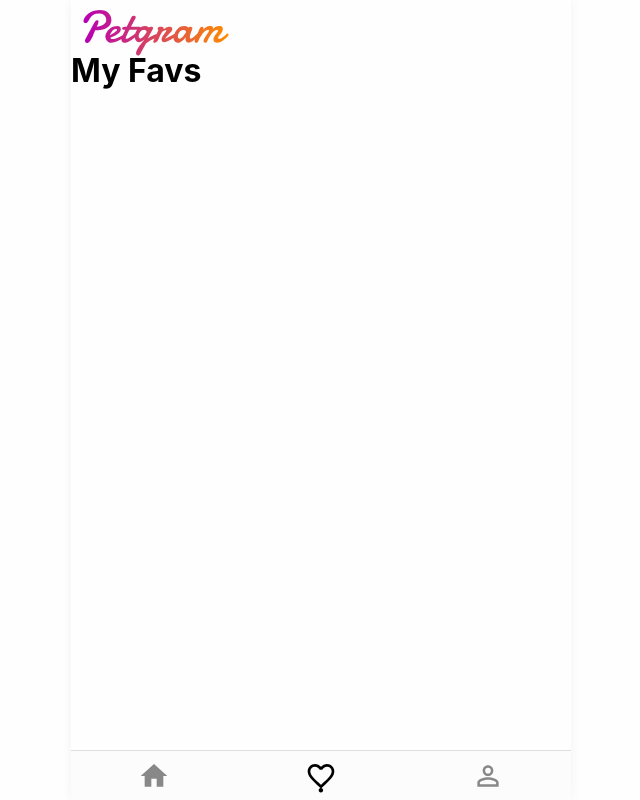
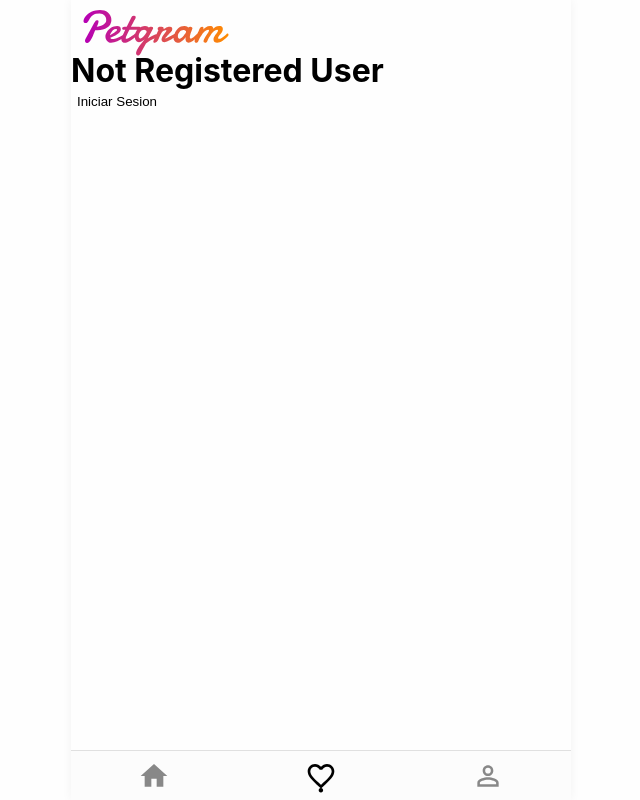
Before and after one commit to MauroBrandan/Petgram, a React app: page /favs in a window 1280 px wide. Shown: the whole page, without its empty margins (319-959 px from the left). Built offline with nearby package versions, Linux system fonts and the light colour scheme.

Commit message:
React Context

```diff
--- a/src/App.js
+++ b/src/App.js
@@ -1,5 +1,6 @@
-import React from 'react'
+import React, { useContext } from 'react'
 import { BrowserRouter, Route, Routes, Navigate } from 'react-router-dom'
+import { Context } from './Context'
 import { GlobalStyles } from './styles/GlobalStyles'
 import { Logo } from './components/Logo'
 import { NavBar } from './components/NavBar'
@@ -9,9 +10,9 @@ import { Favorites } from './pages/Favorites'
 import { User } from './pages/User'
 import { Register } from './pages/Register'
 
-const isLogged = true
+export const App = () => {
+	const { isAuth } = useContext(Context)
 
-export const App = () => {
 	return (
 		<BrowserRouter>
 			<GlobalStyles />
@@ -20,8 +21,8 @@ export const App = () => {
 				<Route path='/' element={<Home />} />
 				<Route path='/pet/:categoryId' element={<Home />} />
 				<Route path='/detail/:detailId' element={<Detail />} />
-				<Route path='/favs' element={isLogged ? <Favorites /> : <Register />} />
-				<Route path='/user' element={isLogged ? <User /> : <Register />} />
+				<Route path='/favs' element={isAuth ? <Favorites /> : <Register />} />
+				<Route path='/user' element={isAuth ? <User /> : <Register />} />
 			</Routes>
 			<NavBar />
 		</BrowserRouter>
--- /dev/null
+++ b/src/Context.js
@@ -0,0 +1,20 @@
+import React, { createContext, useState } from 'react'
+
+export const Context = createContext()
+
+export function Provider({ children }) {
+	const [isAuth, setIsAuth] = useState(false)
+
+	const value = {
+		isAuth,
+		activateAuth: () => {
+			setIsAuth(true)
+		},
+	}
+
+	return (
+        <Context.Provider value={value}>
+            {children}
+        </Context.Provider>
+    )
+}
--- a/src/index.js
+++ b/src/index.js
@@ -1,6 +1,7 @@
 import React from 'react'
 import ReactDOM from 'react-dom'
 import { ApolloClient, ApolloProvider, InMemoryCache } from '@apollo/client'
+import { Provider } from './Context'
 
 import { App } from './App'
 
@@ -10,8 +11,10 @@ const client = new ApolloClient({
 })
 
 ReactDOM.render(
-	<ApolloProvider client={client}>
-		<App />
-	</ApolloProvider>,
+	<Provider>
+		<ApolloProvider client={client}>
+			<App />
+		</ApolloProvider>
+	</Provider>,
 	document.getElementById('app')
 )
--- a/src/pages/Register.js
+++ b/src/pages/Register.js
@@ -1,9 +1,15 @@
-import React from 'react'
+import React, { useContext } from 'react'
+import { Context } from '../Context'
 
 export const Register = () => {
+	const { activateAuth } = useContext(Context)
+
 	return (
 		<div>
 			<h1>Not Registered User</h1>
+			<form onSubmit={activateAuth}>
+				<button>Iniciar Sesion</button>
+			</form>
 		</div>
 	)
 }
```
